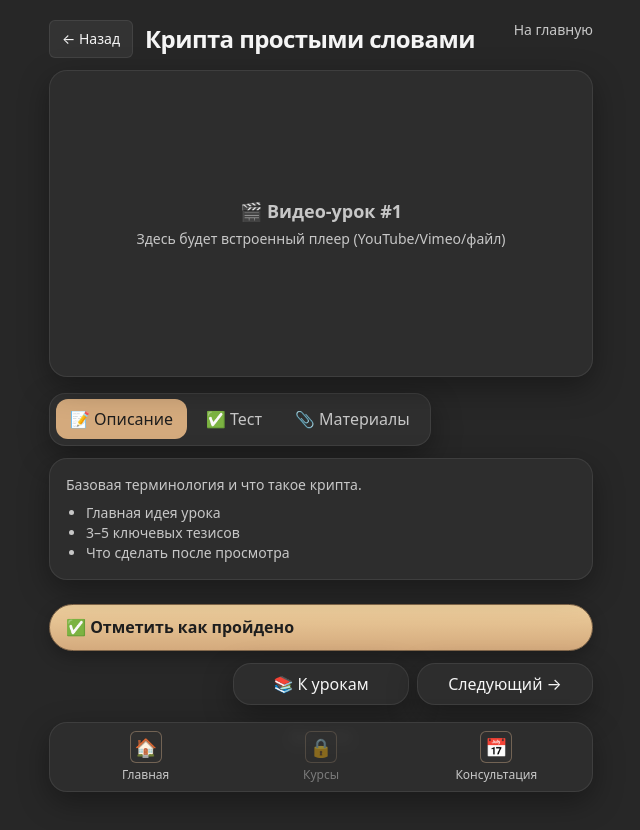
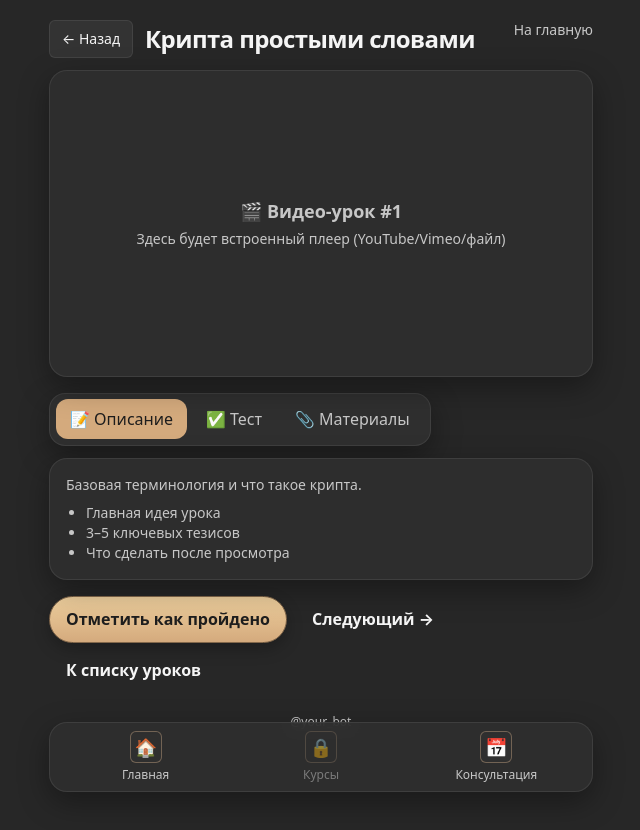
Before and after one commit to marselcrypto01/miniapp, a Next.js app: page /lesson/1 in a window 1280 px wide. Shown: the top 830 px of the page, without its empty margins (319-959 px from the left). Built offline with nearby package versions, Linux system fonts and the light colour scheme.

Commit message:
page.tsx

```diff
--- a/app/lesson/[id]/page.tsx
+++ b/app/lesson/[id]/page.tsx
@@ -1,67 +1,42 @@
 'use client';
 
-import React, { use, useEffect, useMemo, useState } from 'react';
+import React, { useEffect, useMemo, useState, use as usePromise } from 'react';
 import Link from 'next/link';
 import { useRouter } from 'next/navigation';
+import PresenceClient from '@/components/PresenceClient';
 import { CORE_LESSON_COUNT, getLessonById } from '@/lib/lessons';
-import PresenceClient from '@/components/PresenceClient';
 
-type LessonStatus = 'completed' | 'pending';
-type Progress = { lesson_id: number; status: LessonStatus };
+type Progress = { lesson_id: number; status: 'completed' | 'pending' };
 
-export default function LessonPage({
-  params,
-}: {
-  params: Promise<{ id: string }>;
-}) {
+export default function LessonPage(props: { params: Promise<{ id: string }> }) {
   const router = useRouter();
 
-  // Next.js 15: params — Promise
-  const { id } = use(params);
+  // В Next 15 params — это Promise, разворачиваем через React.use()
+  const { id } = usePromise(props.params);
   const idNum = Number(id);
 
-  const lesson = getLessonById(idNum);
+  // хуки ВСЕГДА сверху (чтобы не было ошибки «hooks called conditionally»)
+  const [tab, setTab] = useState<'desc' | 'test' | 'materials'>('desc');
+  const [progress, setProgress] = useState<Progress[]>([]);
 
-  if (!lesson) {
-    return (
-      <main className="mx-auto max-w-xl px-4 py-5">
-        <h1 className="text-2xl font-bold">Урок не найден</h1>
-        <p className="mt-2 text-sm text-[var(--muted)]">Проверь номер урока.</p>
-        <Link href="/" className="btn-brand mt-4 inline-block">
-          ← На главную
-        </Link>
-      </main>
-    );
-  }
+  useEffect(() => {
+    try {
+      const saved = localStorage.getItem('progress');
+      if (saved) setProgress(JSON.parse(saved));
+    } catch {}
+  }, []);
 
-  // вкладки
-  const [tab, setTab] = useState<'desc' | 'test' | 'materials'>('desc');
-
-  // прогресс
-  const [progress, setProgress] = useState<Progress[]>([]);
   const isCompleted = useMemo(
     () => progress.find((p) => p.lesson_id === idNum)?.status === 'completed',
     [progress, idNum]
   );
 
-  useEffect(() => {
-    try {
-      const saved = localStorage.getItem('progress');
-      if (saved) {
-        const parsed: Progress[] = JSON.parse(saved);
-        setProgress(parsed);
-      }
-    } catch {}
-  }, []);
-
   const markCompleted = () => {
-    setProgress((prev: Progress[]): Progress[] => {
+    setProgress((prev) => {
       const exists = prev.find((p) => p.lesson_id === idNum);
-      const next: Progress[] = exists
-        ? prev.map((p) =>
-            p.lesson_id === idNum ? { ...p, status: 'completed' as LessonStatus } : p
-          )
-        : [...prev, { lesson_id: idNum, status: 'completed' as LessonStatus }];
+      const next = exists
+        ? prev.map((p) => (p.lesson_id === idNum ? { ...p, status: 'completed' } : p))
+        : [...prev, { lesson_id: idNum, status: 'completed' }];
 
       try {
         localStorage.setItem('progress', JSON.stringify(next));
@@ -73,77 +48,66 @@ export default function LessonPage({
           coreCompleted >= CORE_LESSON_COUNT ? 'true' : 'false'
         );
       } catch {}
-
       return next;
     });
-
     alert('✅ Урок отмечен как пройденный');
   };
 
+  const lesson = getLessonById(idNum);
   const prevId = idNum > 1 ? idNum - 1 : null;
   const nextId = idNum < 6 ? idNum + 1 : null;
 
+  if (!lesson || Number.isNaN(idNum)) {
+    return (
+      <main className="mx-auto max-w-xl px-4 py-5">
+        <h1 className="text-2xl font-bold">Урок не найден</h1>
+        <p className="mt-2 text-sm text-[var(--muted)]">Проверь номер урока.</p>
+        <Link href="/" className="btn-brand mt-4 inline-block">← На главную</Link>
+      </main>
+    );
+  }
+
   return (
     <main className="mx-auto max-w-xl px-4 py-5">
-      {/* ✅ Presence: пишем, что пользователь на уроке, с текущей вкладкой */}
-      <PresenceClient
-        page="lesson"
-        lessonId={idNum}
-        activity={`Урок #${idNum} | вкладка: ${tab}`}
-      />
+      <PresenceClient page="lesson" lessonId={idNum} activity={`Урок #${idNum} | вкладка: ${tab}`} />
 
-      {/* ШАПКА */}
       <div className="mb-3 flex items-start justify-between">
         <div className="flex items-center gap-3">
           <button
             onClick={() => router.back()}
             className="rounded-md border border-[var(--border)] bg-[var(--surface-2)] px-3 py-2 text-sm"
-            aria-label="Назад"
           >
             ← Назад
           </button>
           <div>
-            <h1 className="text-2xl font-extrabold tracking-tight">
-              {lesson.title}
-            </h1>
+            <h1 className="text-2xl font-extrabold tracking-tight">{lesson.title}</h1>
             {lesson.subtitle && (
-              <div className="mt-1 text-sm text-[var(--muted)]">
-                {lesson.subtitle}
-              </div>
+              <div className="mt-1 text-sm text-[var(--muted)]">{lesson.subtitle}</div>
             )}
           </div>
         </div>
+
         <Link href="/" className="text-sm text-[var(--muted)] hover:underline">
           На главную
         </Link>
       </div>
 
-      {/* ВИДЕО (заглушка; сюда потом вставишь iframe/плеер на lesson.videoUrl) */}
       <div className="glass overflow-hidden rounded-[18px]">
         <div className="aspect-video grid place-items-center text-[var(--muted)]">
           <div className="text-center">
             <div className="text-lg font-semibold">🎬 Видео-урок #{idNum}</div>
-            <div className="mt-1 text-sm">
-              Здесь будет встроенный плеер (YouTube/Vimeo/файл)
-            </div>
+            <div className="mt-1 text-sm">Здесь будет встроенный плеер (YouTube/Vimeo/файл)</div>
           </div>
         </div>
       </div>
 
-      {/* ТАБЫ */}
       <div className="mt-4">
         <div className="tabs">
-          <button
-            className={`tab ${tab === 'desc' ? 'tab--active' : ''}`}
-            onClick={() => setTab('desc')}
-          >
+          <button className={`tab ${tab === 'desc' ? 'tab--active' : ''}`} onClick={() => setTab('desc')}>
             📝 Описание
           </button>
-          {lesson.hasTest !== false && (
-            <button
-              className={`tab ${tab === 'test' ? 'tab--active' : ''}`}
-              onClick={() => setTab('test')}
-            >
+          {lesson.hasTest && (
+            <button className={`tab ${tab === 'test' ? 'tab--active' : ''}`} onClick={() => setTab('test')}>
               ✅ Тест
             </button>
           )}
@@ -155,7 +119,6 @@ export default function LessonPage({
           </button>
         </div>
 
-        {/* Контент табов */}
         <div className="mt-3 glass rounded-[18px] p-4">
           {tab === 'desc' && (
             <div className="space-y-2 text-sm text-[var(--muted)]">
@@ -168,7 +131,7 @@ export default function LessonPage({
             </div>
           )}
 
-          {tab === 'test' && lesson.hasTest !== false && (
+          {tab === 'test' && lesson.hasTest && (
             <div className="space-y-2 text-sm text-[var(--muted)]">
               <p>Мини-тест по уроку #{idNum}. Пока заглушка:</p>
               <ol className="list-decimal pl-5">
@@ -176,12 +139,7 @@ export default function LessonPage({
                 <li>Вопрос 2 — вариант А/Б/В</li>
                 <li>Вопрос 3 — вариант А/Б/В</li>
               </ol>
-              <button
-                className="btn-brand mt-2"
-                onClick={() =>
-                  alert('Тест — заглушка. Скоро добавим проверку ответов.')
-                }
-              >
+              <button className="btn-brand mt-2" onClick={() => alert('Тест — заглушка.')}>
                 Отправить ответы
               </button>
             </div>
@@ -195,10 +153,7 @@ export default function LessonPage({
                 <li>Ссылки на сервисы — заглушка</li>
                 <li>Шаблоны — заглушка</li>
               </ul>
-              <button
-                className="btn-brand mt-2"
-                onClick={() => alert('Откроем материалы в боте/стораже позже')}
-              >
+              <button className="btn-brand mt-2" onClick={() => alert('Откроем материалы в боте')}>
                 Открыть в боте
               </button>
             </div>
@@ -206,58 +161,19 @@ export default function LessonPage({
         </div>
       </div>
 
-      {/* КНОПКИ ДЕЙСТВИЙ */}
-      <div className="mt-6 flex flex-col gap-3">
-        <div>
-          {!isCompleted ? (
-            <button className="btn-brand w-full" onClick={markCompleted}>
-              ✅ Отметить как пройдено
-            </button>
-          ) : (
-            <button
-              className="btn-brand w-full cursor-default opacity-80"
-              disabled
-            >
-              🎉 Пройдено
-            </button>
-          )}
-        </div>
+      <div className="mt-4 flex flex-wrap items-center gap-2">
+        {!isCompleted ? (
+          <button className="btn-brand" onClick={markCompleted}>Отметить как пройдено</button>
+        ) : (
+          <button className="btn-brand cursor-default opacity-80" disabled>Пройдено</button>
+        )}
 
-        <div className="grid grid-cols-3 gap-2">
-          {prevId ? (
-            <button
-              className="glass rounded-xl px-3 py-2 flex items-center justify-center hover:-translate-y-[2px] transition"
-              onClick={() => router.push(`/lesson/${prevId}`)}
-            >
-              ← Предыдущий
-            </button>
-          ) : (
-            <div />
-          )}
-
-          <button
-            className="glass rounded-xl px-3 py-2 flex items-center justify-center hover:-translate-y-[2px] transition"
-            onClick={() => router.push('/')}
-          >
-            📚 К урокам
-          </button>
-
-          {nextId ? (
-            <button
-              className="glass rounded-xl px-3 py-2 flex items-center justify-center hover:-translate-y-[2px] transition"
-              onClick={() => router.push(`/lesson/${nextId}`)}
-            >
-              Следующий →
-            </button>
-          ) : (
-            <div />
-          )}
-        </div>
+        {prevId && <button className="btn" onClick={() => router.push(`/lesson/${prevId}`)}>← Предыдущий</button>}
+        {nextId && <button className="btn" onClick={() => router.push(`/lesson/${nextId}`)}>Следующий →</button>}
+        <button className="btn" onClick={() => router.push('/')}>К списку уроков</button>
       </div>
 
-      <p className="mt-6 pb-24 text-center text-xs text-[var(--muted)]">
-        @your_bot
-      </p>
+      <p className="mt-6 pb-24 text-center text-xs text-[var(--muted)]">@your_bot</p>
     </main>
   );
 }
```
